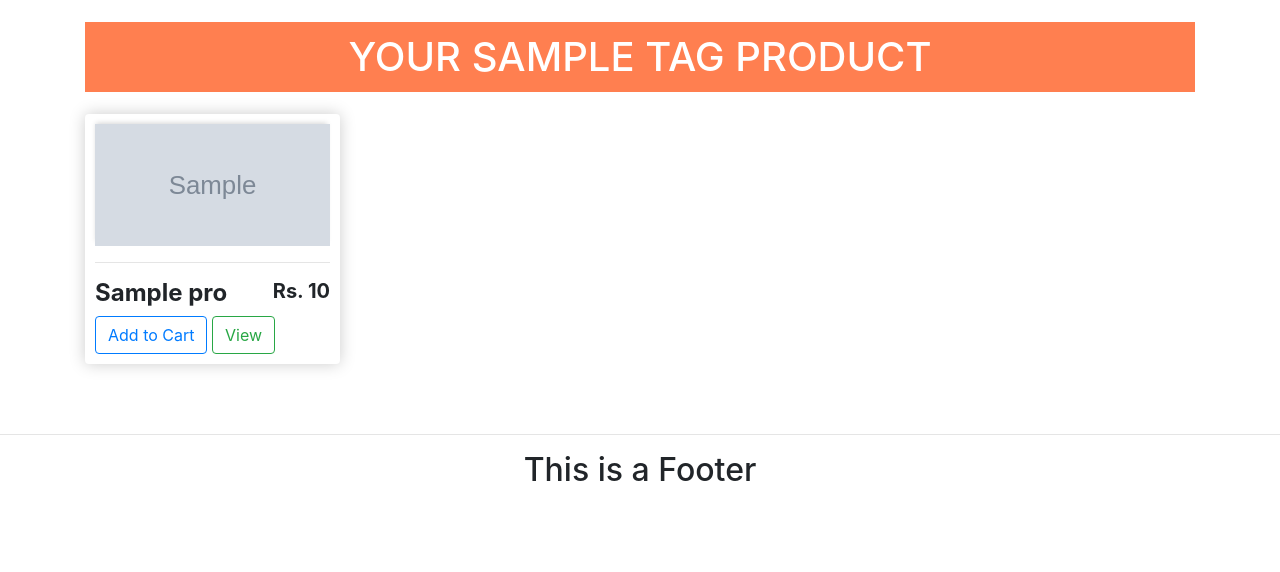
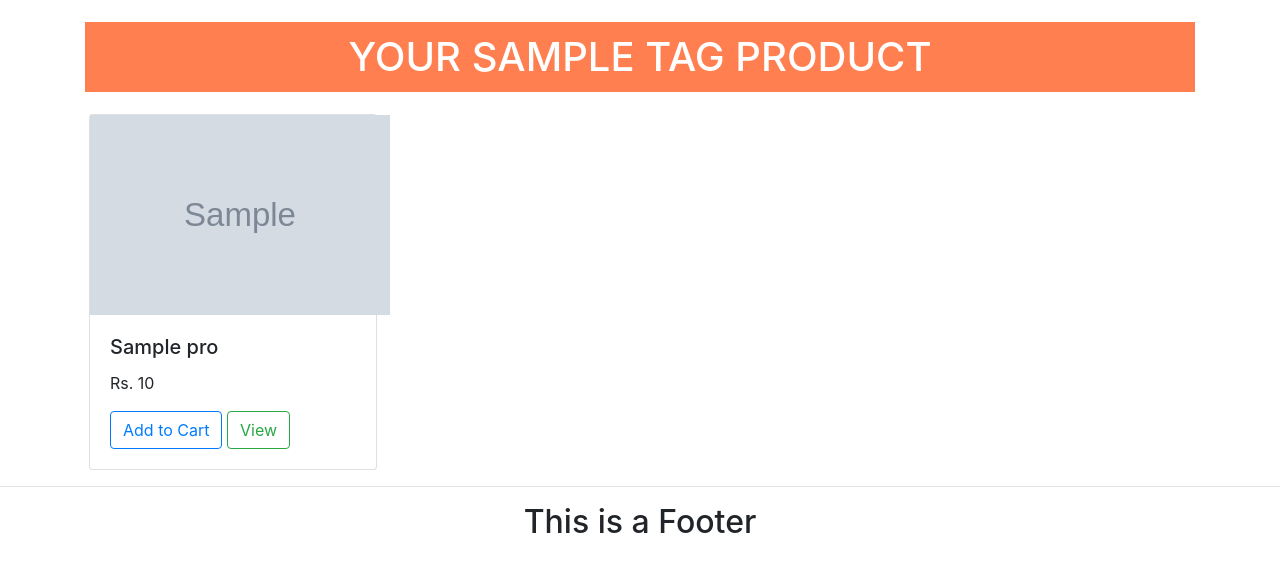
Before and after one commit to rakeshsinghkushwah4/shop2store, a Django app: template customer/templates/customer/more_product.html in a window 1280 px wide. Shown: the part 73-645 px from the top of the page. Run offline with Django 3.2, Linux system fonts and the light colour scheme; the template is opened without the code that fills it: most values are stand-ins (such as "Sample title", 1, 10 or a date in 2020); grey boxes marked "Sample" are stand-in pictures; some libraries are stand-ins or nearby versions.

Commit message:
solve image problem

```diff
--- a/customer/templates/customer/more_product.html
+++ b/customer/templates/customer/more_product.html
@@ -5,20 +5,23 @@
 
 <div class="container">
     <center>
-        <h1 style=" color: white; text-transform:uppercase; margin-top:2% ;margin-bottom: 2%; background-color: coral; padding:1%">Your {{tag}} Product</h1>
+        <h1
+            style=" color: white; text-transform:uppercase; margin-top:2% ;margin-bottom: 2%; background-color: coral; padding:1%">
+            Your {{tag}} Product</h1>
     </center>
     <div class="row">
         {% for pro in product %}
-        <div class="col-lg-3">
-            <div class="box-element">
-                <img class="thumbnail" src="{{pro.image.url}}" width="100%" height="26%">
-                <hr>
-                <h4  style="display: inline-block;"><strong>{{pro.name}}</strong></h4>
-                <h5  style="display: inline-block; float:right"><strong>Rs. {{pro.price}}</strong></h5>
-                <br>
-                <button data-product="{{pro.id}}" data-action="add" data-url="{% url 'update_item' %}" class="btn btn-outline-primary add-btn update-cart ">Add to Cart</button>
-                <a href="{% url 'product_detail' pro.slug %}" class="btn btn-outline-success" style="display: inline-block;">View</a>
-
+        <div class="col-lg-3 mx-1">
+            <div class="card" style="width: 18rem;">
+                <img src="{{pro.image.url}}" alt="Card image cap" width="300px" height="200px">
+                <div class="card-body">
+                    <h5 class="card-title">{{pro.name}}</h5>
+                    <p class="card-text">Rs. {{pro.price}}</p>
+                    <button data-product="{{pro.id}}" data-action="add" data-url="{% url 'update_item' %}"
+                        class="btn btn-outline-primary add-btn update-cart ">Add to Cart</button>
+                    <a href="{% url 'product_detail' pro.slug %}" class="btn btn-outline-success"
+                        style="display: inline-block;">View</a>
+                </div>
             </div>
         </div>
         {% endfor %}
--- a/customer/templates/customer/product_detail.html
+++ b/customer/templates/customer/product_detail.html
@@ -16,7 +16,7 @@
 <div class="container">
     <div class="row">
         <div class="col-lg-6">
-            <img src="{{product_detail.image.url}}" alt="Product Image">
+            <img src="{{product_detail.image.url}}" style="width: 100%; height: 500px;" alt="Product Image">
         </div>
         <div class="col-lg-6">
             <br>
--- a/seller/templates/seller/product_detail.html
+++ b/seller/templates/seller/product_detail.html
@@ -6,7 +6,7 @@
 <div class="row">
 <div class="col-lg-6">
     <div class="mx-5">
-        <img src="{{product.image.url}}" width="80%" height="100%" >
+        <img src="{{product.image.url}}" width="100%" height="500px" >
     </div>
 </div>
 <div class="col-lg-6 my-5">
```
Also changed, not shown: customer/templates/customer/store.html (+12 -8 lines), db.sqlite3, media/product/hadphone1.jpg (added), media/product/jio.jpg (deleted), static/img/dell.jpg (added), static/img/hadphone1.jpg (added), static/img/laptop.jpg (added), static/img/samsung.jpg (added).
